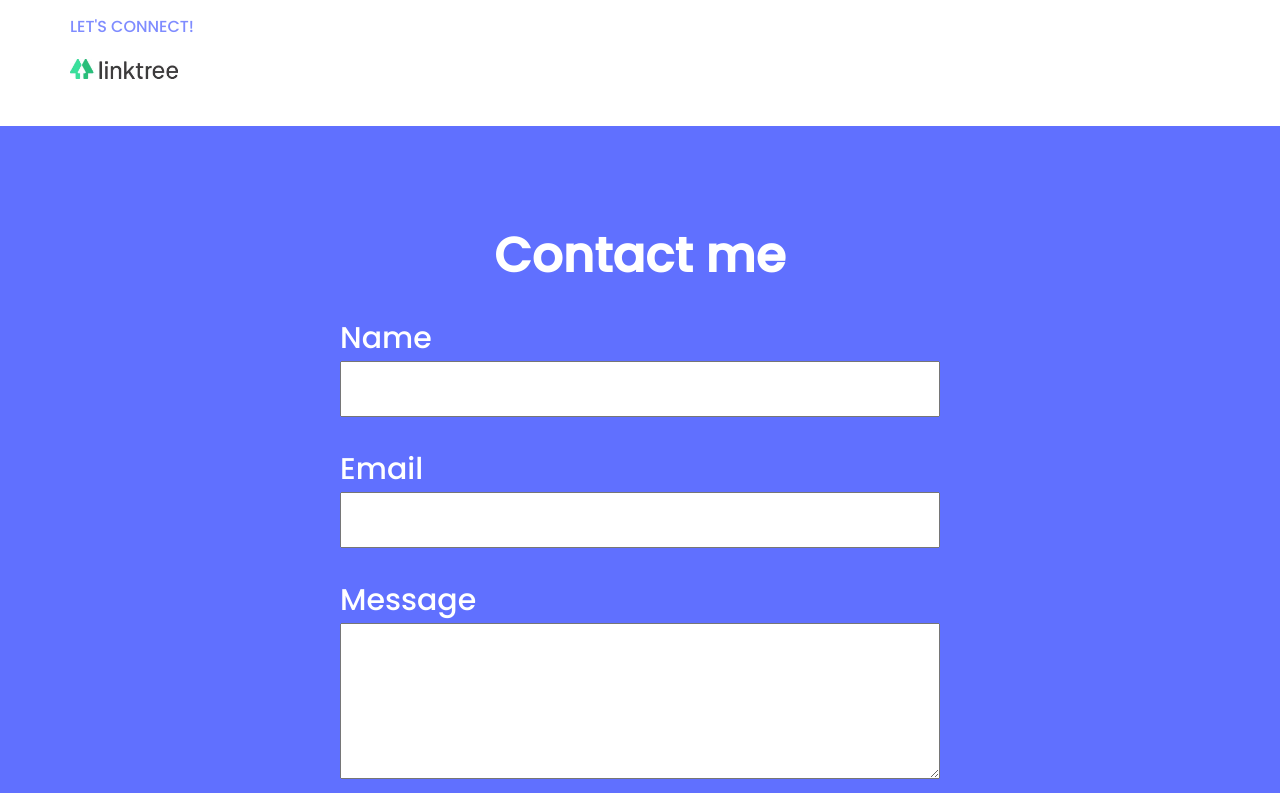
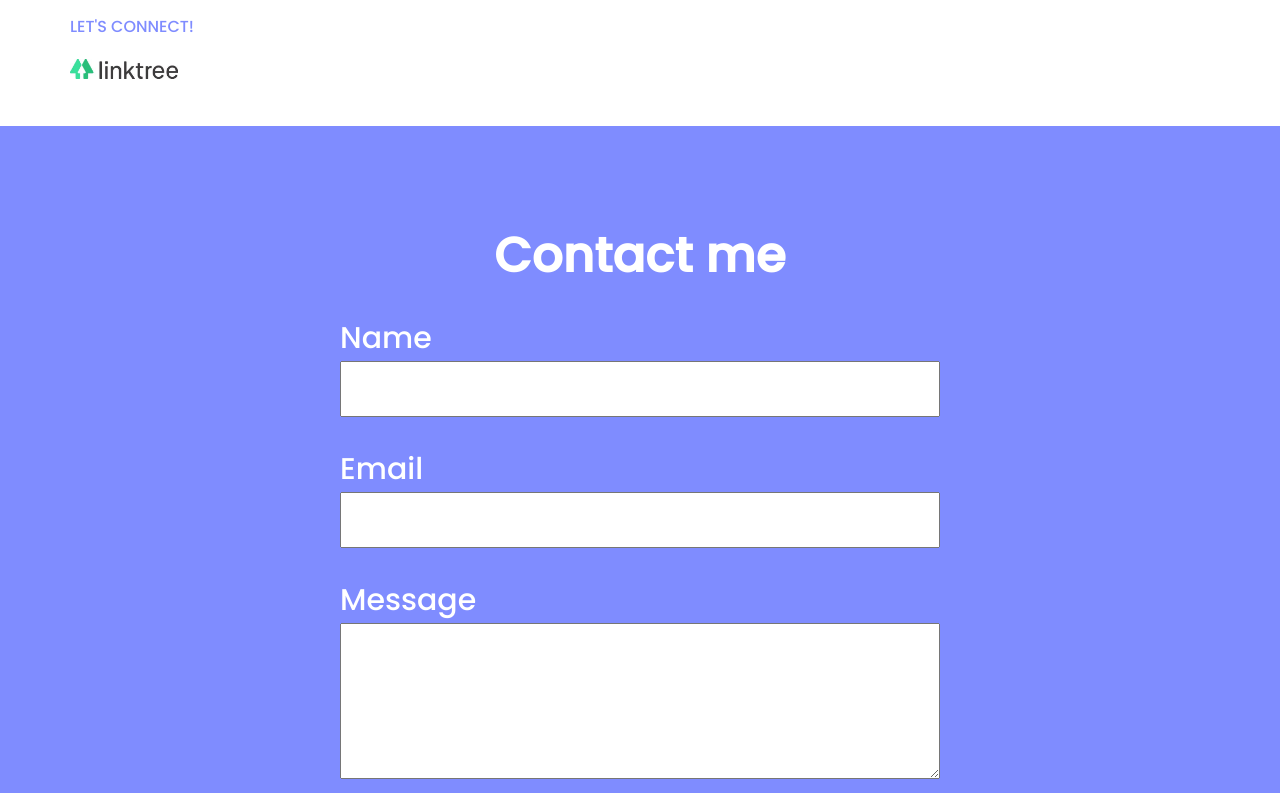
Before and after one commit to IvanDerlich/Portfolio, a React (Create React App) app: page / in a window 1280 px wide. Shown: the part 3887-4680 px from the top of the page. Built offline with nearby package versions, Linux system fonts and the light colour scheme; the HTML template or start-up script is replaced by a standard one.

Commit message:
Fix contrast

```diff
--- a/src/Components/Contact.css
+++ b/src/Components/Contact.css
@@ -2,7 +2,7 @@
   display: flex ;
   align-items: center;
   flex-direction: column;
-  background-color:  #6070FF;
+  background-color:  #7f8cff;
   color: white;
 }
 
```
Also changed, not shown: 1 other file (tests, documents, lock files or other folders).
